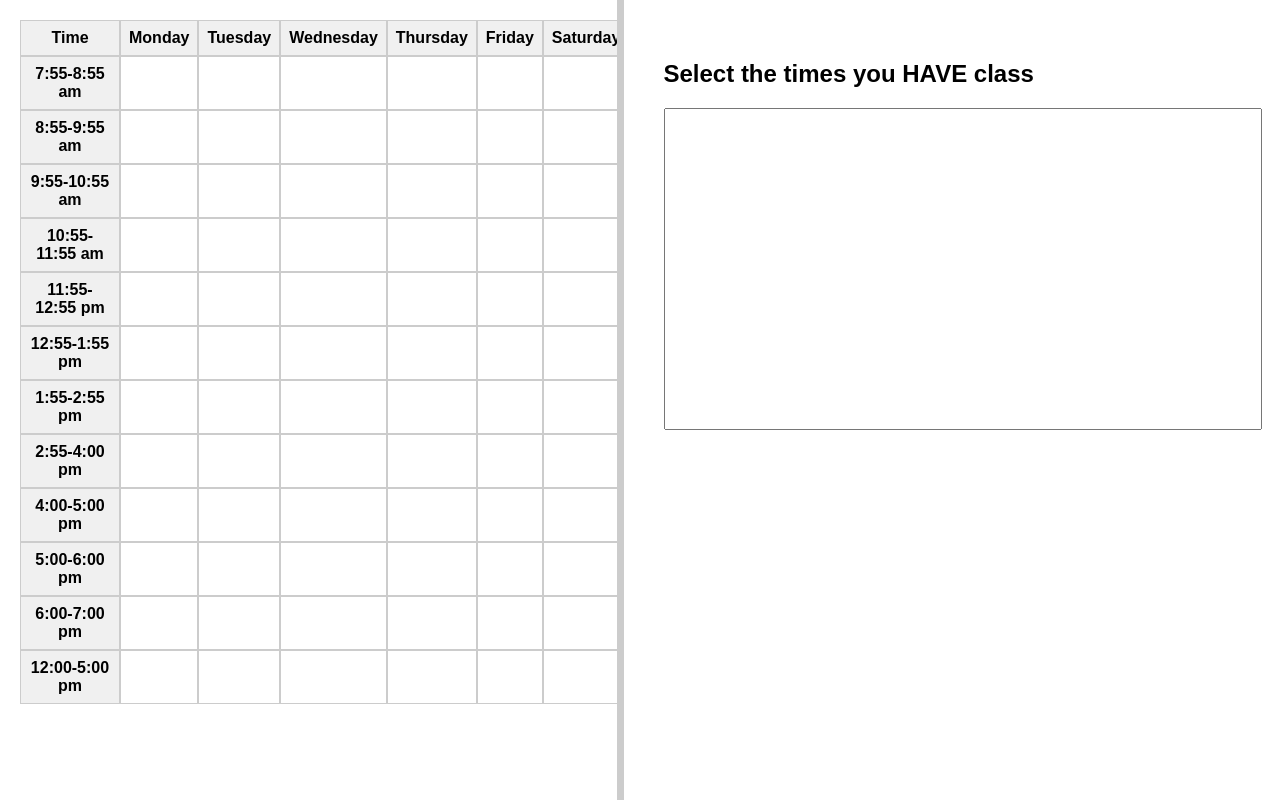
After one commit to ckearns1/Schedule-Assistant, a Flask app: page /classes in a window 1280 px wide. The commit adds this page. Run offline with Flask 3, Linux system fonts and the light colour scheme.

Commit message:
trying to build schedule on class.html

```diff
--- /dev/null
+++ b/app/templates/classes.html
@@ -0,0 +1,191 @@
+<!DOCTYPE html>
+<html lang="en">
+<head>
+    <meta charset="UTF-8">
+    <title>Class Schedule Selector</title>
+    <style>
+        html, body {
+            margin: 0;
+            height: 100%;
+            font-family: Arial, sans-serif;
+            background-color: white;
+        }
+
+        .container {
+            display: flex;
+            height: 100%;
+            overflow: hidden;
+        }
+
+        .left-panel {
+            flex: 1;
+            overflow: auto;
+            padding: 20px;
+            border-right: 2px solid #ccc;
+        }
+
+        .right-panel {
+            flex: 1;
+            padding: 40px;
+        }
+
+        .splitter {
+            width: 5px;
+            background-color: #ccc;
+            cursor: col-resize;
+        }
+
+        .schedule-grid {
+            display: grid;
+            grid-template-columns: 100px repeat(7, 1fr);
+            border-collapse: collapse;
+        }
+
+        .schedule-grid div {
+            border: 1px solid #ccc;
+            padding: 8px;
+            text-align: center;
+            cursor: pointer;
+        }
+
+        .schedule-grid .header {
+            font-weight: bold;
+            background-color: #f0f0f0;
+            cursor: default;
+        }
+
+        .selected {
+            background-color: #007BFF;
+            color: white;
+        }
+
+        .right-panel h2 {
+            margin-bottom: 20px;
+        }
+
+        textarea {
+            width: 100%;
+            height: 300px;
+            font-size: 14px;
+            padding: 10px;
+            resize: none;
+        }
+    </style>
+</head>
+<body>
+
+<div class="container">
+    <div class="left-panel">
+        <div class="schedule-grid" id="schedule">
+            <!-- Header Row -->
+            <div class="header">Time</div>
+            <div class="header">Monday</div>
+            <div class="header">Tuesday</div>
+            <div class="header">Wednesday</div>
+            <div class="header">Thursday</div>
+            <div class="header">Friday</div>
+            <div class="header">Saturday</div>
+            <div class="header">Sunday</div>
+
+            <!-- Time Slots -->
+            {% set schedule = {
+                'Monday': [
+                    '7:55-8:55 am', '8:55-9:55 am', '9:55-10:55 am', '10:55-11:55 am',
+                    '11:55-12:55 pm', '12:55-1:55 pm', '1:55-2:55 pm', '2:55-4:00 pm',
+                    '4:00-5:00 pm', '5:00-6:00 pm', '6:00-7:00 pm'
+                ],
+                'Tuesday': [
+                    '7:55-9:20 am', '9:20-10:45 am', '10:45-12:10 pm', '12:10-1:05 pm',
+                    '1:05-2:30 pm', '2:30-3:55 pm', '3:55-5:20 pm', '5:20-7:00 pm'
+                ],
+                'Wednesday': [
+                    '7:55-8:55 am', '8:55-9:55 am', '9:55-10:55 am', '10:55-11:55 am',
+                    '11:55-12:55 pm', '12:55-1:55 pm', '1:55-2:55 pm', '2:55-4:00 pm',
+                    '4:00-5:00 pm', '5:00-6:00 pm', '6:00-7:00 pm'
+                ],
+                'Thursday': [
+                    '7:55-9:20 am', '9:20-10:45 am', '10:45-12:10 pm', '12:10-1:05 pm',
+                    '1:05-2:30 pm', '2:30-3:55 pm', '3:55-5:20 pm', '5:20-7:00 pm'
+                ],
+                'Friday': [
+                    '7:55-8:55 am', '8:55-9:55 am', '9:55-10:55 am', '10:55-11:55 am',
+                    '11:55-12:55 pm', '12:55-1:55 pm', '1:55-2:55 pm', '2:55-4:00 pm',
+                    '4:00-5:00 pm'
+                ],
+                'Saturday': [],
+                'Sunday': ['12:00-5:00 pm']
+            } %}
+
+            {% set all_times = [
+                '7:55-8:55 am', '8:55-9:55 am', '9:55-10:55 am', '10:55-11:55 am',
+                '11:55-12:55 pm', '12:55-1:55 pm', '1:55-2:55 pm', '2:55-4:00 pm',
+                '4:00-5:00 pm', '5:00-6:00 pm', '6:00-7:00 pm', '12:00-5:00 pm'
+            ] %}
+
+            {% for time in all_times %}
+                <div class="header">{{ time }}</div>
+                {% for day in ['Monday','Tuesday','Wednesday','Thursday','Friday','Saturday','Sunday'] %}
+                    {% if time in schedule[day] %}
+                        <div class="slot" data-time="{{ day }} {{ time }}"></div>
+                    {% else %}
+                        <div></div>
+                    {% endif %}
+                {% endfor %}
+            {% endfor %}
+        </div>
+    </div>
+
+    <div class="splitter" id="splitter"></div>
+
+    <div class="right-panel">
+        <h2>Select the times you HAVE class</h2>
+        <textarea id="selectedTimes" readonly></textarea>
+    </div>
+</div>
+
+<script>
+    const slots = document.querySelectorAll('.slot');
+    const output = document.getElementById('selectedTimes');
+    const selected = new Set();
+
+    slots.forEach(slot => {
+        slot.addEventListener('click', () => {
+            const time = slot.getAttribute('data-time');
+            if (selected.has(time)) {
+                selected.delete(time);
+                slot.classList.remove('selected');
+            } else {
+                selected.add(time);
+                slot.classList.add('selected');
+            }
+            output.value = Array.from(selected).join('\n');
+        });
+    });
+
+    const splitter = document.getElementById('splitter');
+    const container = document.querySelector('.container');
+    let isDragging = false;
+
+    splitter.addEventListener('mousedown', () => {
+        isDragging = true;
+        document.body.style.cursor = 'col-resize';
+    });
+
+    document.addEventListener('mousemove', (e) => {
+        if (!isDragging) return;
+        const offset = e.clientX;
+        const totalWidth = container.offsetWidth;
+        const leftWidth = offset;
+        const rightWidth = totalWidth - offset - splitter.offsetWidth;
+        container.children[0].style.flex = `0 0 ${leftWidth}px`;
+        container.children[2].style.flex = `0 0 ${rightWidth}px`;
+    });
+
+    document.addEventListener('mouseup', () => {
+        isDragging = false;
+        document.body.style.cursor = 'default';
+    });
+</script>
+
+</body>
+</html>
--- a/app/web_interface.py
+++ b/app/web_interface.py
@@ -1,11 +1,29 @@
-from flask import Flask, render_template
+from flask import Flask, render_template, request, redirect, url_for, session
 
 app = Flask(__name__)
+app.secret_key = 'your_secret_key_here'  # Replace with a secure key in production
+
 @app.route('/')
 def home():
     return render_template('index.html')
 
+@app.route('/set_role/<role>')
+def set_role(role):
+    session['role'] = role
+    return redirect(url_for('availability_form'))
+
+@app.route('/availability')
+def availability_form():
+    role = session.get('role', 'guest')
+    return render_template('availability_form.html', role=role)
+
+@app.route('/submit_availability', methods=['POST'])
+def submit_availability():
+    return render_template('submit_availability.html')
+
+@app.route('/classes')
+def classes():
+    return render_template('classes.html')
 
 if __name__ == '__main__':
     app.run(debug=True)
-# Flask/FastAPI routes
```
Also changed, not shown: app/templates/availability_form.html (added, +20 -0 lines), app/templates/header.html (added, +17 -0 lines), app/templates/index.html (+3 -6 lines), app/templates/submit_availability.html (added, +43 -0 lines).
